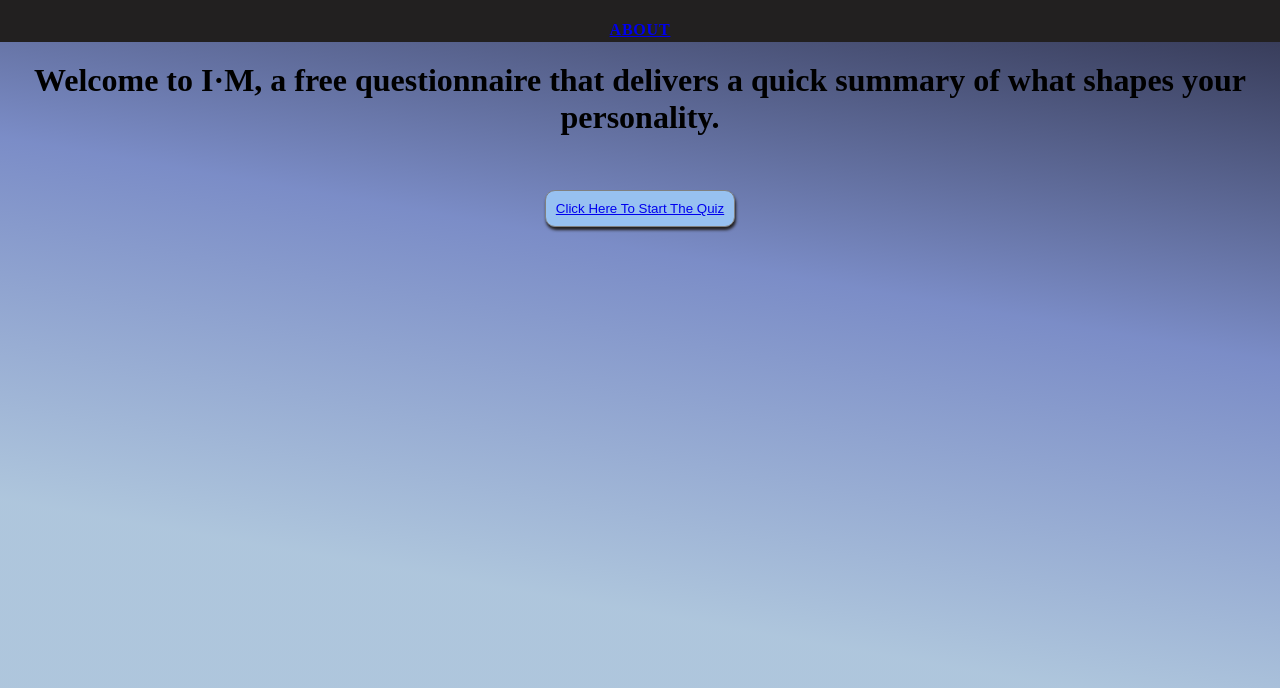
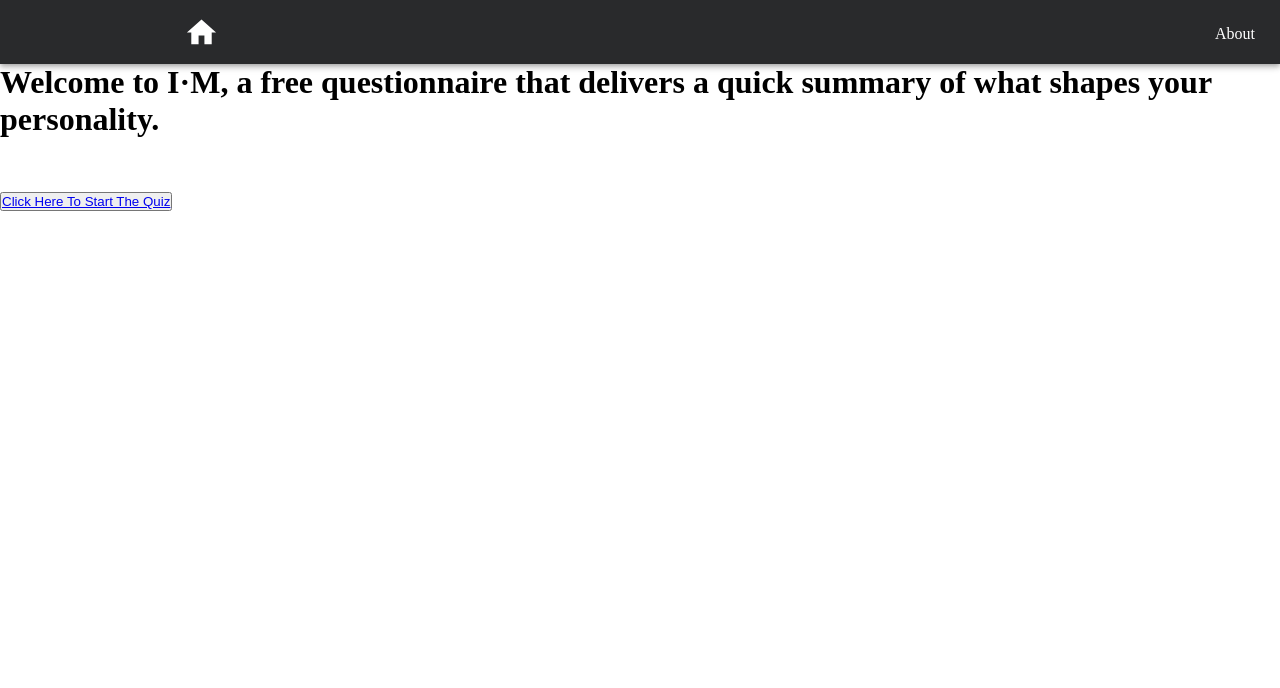
Before and after one commit to jamfurell/WhoIAm-frontend, a React (Create React App) app: page / in a window 1280 px wide. Shown: the top 688 px of the page. Built offline with nearby package versions, Linux system fonts and the light colour scheme.

Commit message:
install materialui icon. testing navbar materialui style

```diff
--- a/package.json
+++ b/package.json
@@ -4,6 +4,7 @@
   "private": true,
   "dependencies": {
     "@material-ui/core": "^4.11.3",
+    "@material-ui/icons": "^4.11.2",
     "@testing-library/jest-dom": "^5.11.10",
     "@testing-library/react": "^11.2.6",
     "@testing-library/user-event": "^12.8.3",
--- a/src/App.css
+++ b/src/App.css
@@ -1,4 +1,4 @@
-.App {
+/* .App {
   text-align: center;
 }
 
@@ -35,4 +35,4 @@
   to {
     transform: rotate(360deg);
   }
-}
+} */
--- a/src/components/Navbar.js
+++ b/src/components/Navbar.js
@@ -1,14 +1,60 @@
 import React from 'react';
 import { Link } from 'react-router-dom'
+import { AppBar, Toolbar, makeStyles, List, Container } from "@material-ui/core"
+
+import { IconButton } from "@material-ui/core"
+import { Home } from "@material-ui/icons"
+
+const useStyles = makeStyles({
+    navbarDisplayFlex: {
+        display: `flex`,
+        justifyContent: `flexstart`
+    },
+    listDisplayFlex: {
+        display: `flex`,
+        // justifyContent: `space-between`
+        width: '100%',
+        zIndex: '1100',
+        flexshrink:'0',
+        flexdirection:'column',
+    },
+    linkText: {
+        textDecoration: `none`,
+        color: `white`,
+        top:'0',
+        left:'auto',
+        right:'0',
+        margin:'25px',
+        position:'fixed',
+    },
+    navColor:{
+        backgroundColor:'#191a1ded',
+    }
+});
 
 function Navbar(){
+    const classes = useStyles();
+
     return (
-        <nav>
-            <a class="hamburger" href="#"></a>
-            <ul>
-                <li><Link to={'/'}>About</Link></li>
-            </ul>
-	    </nav>
+        <AppBar className={classes.navColor} position="static">
+            <Toolbar>
+                <Container maxWidth="md" className={classes.navbarDisplayFlex}>
+                    <IconButton edge="start" color="inherit" aria-label="home">
+                        <Home fontSize="large" />
+                    </IconButton>
+                    <List component="nav" aria-labelledby="main navigation" className={classes.listDisplayFlex}>
+                        <Link className={classes.linkText} to={'/'}>About</Link>
+                    </List>
+
+                </Container>
+            </Toolbar>
+        </AppBar>
+        // <nav>
+        //     <a class="hamburger" href="#"></a>
+        //     <ul>
+        //         <li><Link to={'/'}>About</Link></li>
+        //     </ul>
+	    // </nav>
     )
 }
 
--- a/src/index.css
+++ b/src/index.css
@@ -7,11 +7,12 @@
 }
 
 body{
-  background:linear-gradient(190deg, rgba(48,51,77,1), rgba(90, 112, 185, 0.8),rgba(94,141,186, 0.5)  70.71%);
+  /* background:linear-gradient(190deg, rgba(48,51,77,1), rgba(90, 112, 185, 0.8),rgba(94,141,186, 0.5)  70.71%);  */
   height: 100%;
   /* background: linear-gradient(207deg, rgba(255,0,0,.8), rgba(255,0,0,0) 70.71%),
             linear-gradient(127deg, rgba(0,255,0,.8), rgba(0,255,0,0) 70.71%),
             linear-gradient(336deg, rgba(0,0,255,.8), rgba(0,0,255,0) 70.71%); */
+            /* color:black; */
 }
 html{
   height: 100%;
@@ -20,7 +21,7 @@ html{
   height: 100%;
 }
 
-.Home{
+/* .Home{
   margin:20px auto;
   text-align: center;
 }
@@ -84,7 +85,7 @@ nav a {
   border-radius: 10px;
   border: 1px solid grey;
   box-shadow:1px 3px 3px rgb(34, 32, 32);
-}
+} */
 
 
 /* body {
```
Also changed, not shown: 1 other file (tests, documents, lock files or other folders).
